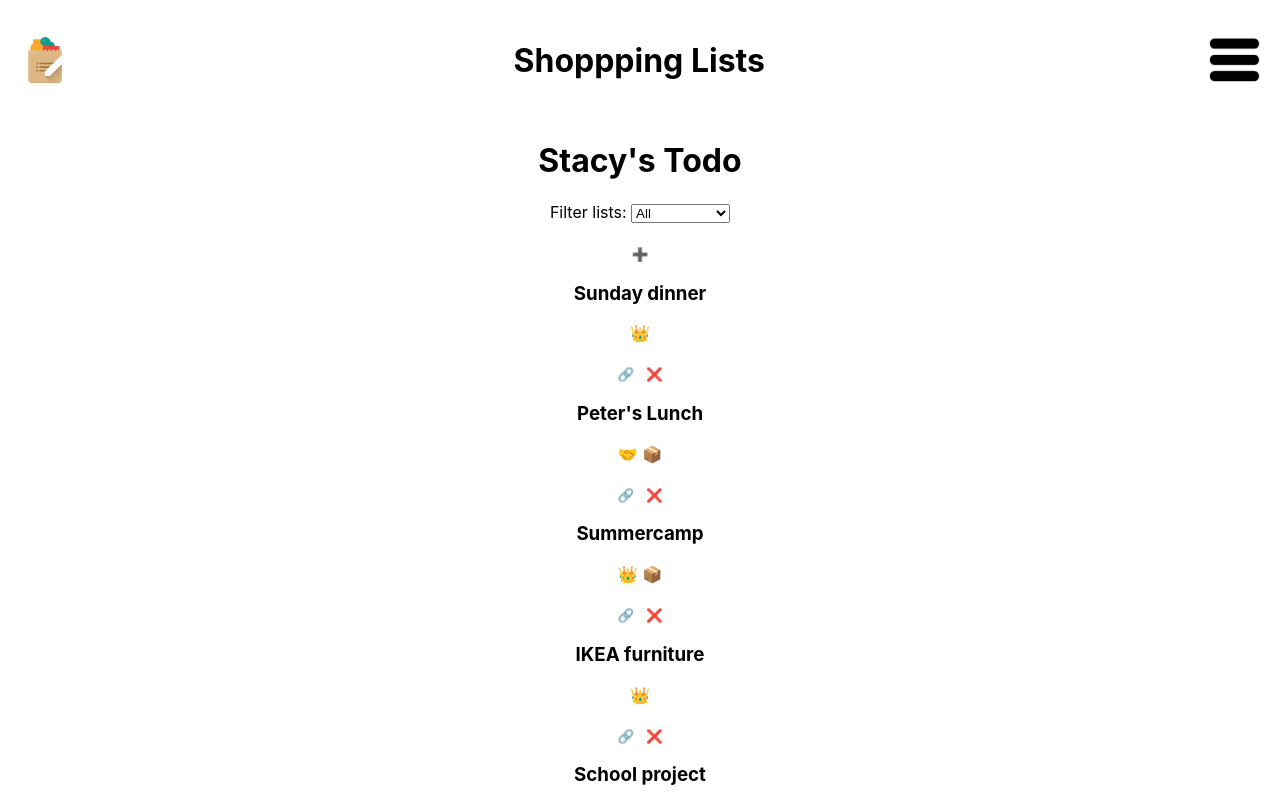
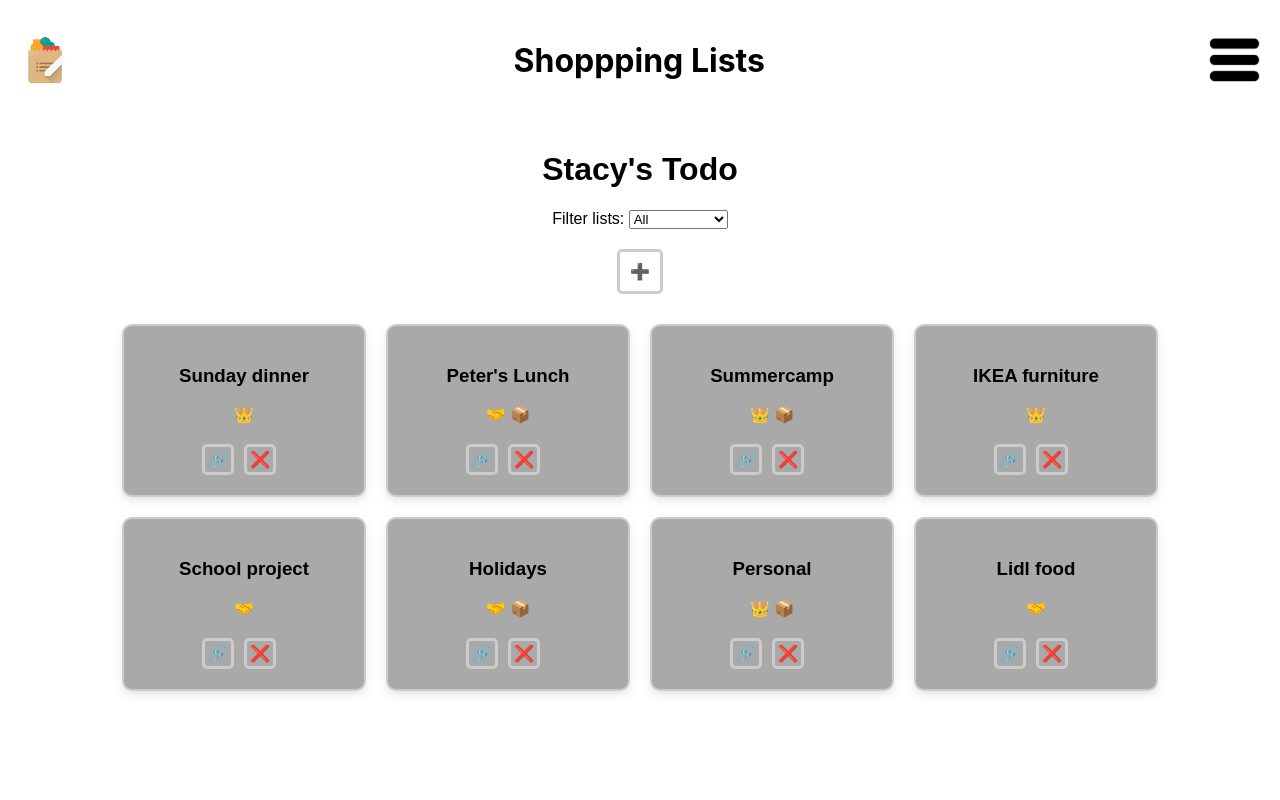
Before and after one commit to zm1z33k/toDoShopList, a React (Create React App) app in the folder client/: page / in a window 1280 px wide. Shown: the top 800 px of the page. Built offline with nearby package versions, Linux system fonts and the light colour scheme; the HTML template or start-up script is replaced by a standard one.

Commit message:
css optimization

```diff
--- a/client/src/components/listsOverview/listsOverview.css
+++ b/client/src/components/listsOverview/listsOverview.css
@@ -1,45 +1,42 @@
-#listName {
-  padding: "10px";
-  font-family: "Arial, sans-serif";
-  text-align: "center";
+.listName {
+  padding: 10px;
+  font-family: Arial, sans-serif;
+  text-align: center;
 }
 
-#addListButton {
-  background: "none";
-  border: "3px solid #ccc";
-  cursor: "pointer";
-  padding: "10px";
-  font-size: "16px";
-  margin-bottom: "20px";
+.button {
+  background: none;
+  border: 3px solid #ccc;
+  cursor: pointer;
+  padding: 10px;
+  font-size: 16px;
+  margin-bottom: 20px;
 }
 
-#tile {
-  border: "2px solid #ccc";
-  border-radius: "10px";
-  margin: "10px";
-  padding: "20px";
-  width: "200px";
-  text-align: "center";
-  background: "darkgrey";
-  box-shadow: "0 4px 8px rgba(0, 0, 0, 0.1)";
-  cursor: "pointer";
+.optionButton {
+  background: none;
+  border: 3px solid #ccc;
+  cursor: pointer;
+  color: blue;
+  margin-right: 10px;
+  padding: 3px;
+  font-size: 16px;
 }
 
-#shareButton {
-  background: "none";
-  border: "3px solid #ccc";
-  cursor: "pointer";
-  color: "blue";
-  margin-right: "10px";
-  padding: "3px";
-  font-size: "16px";
+.tile {
+  display: flex;
+  flex-wrap: wrap;
+  justify-content: center;
 }
 
-#deleteButton {
-  background: "none";
-  border: "3px solid #ccc";
-  cursor: "pointer";
-  color: "red";
-  padding: "3px";
-  font-size: "16px";
+.tileStyle {
+  border: 2px solid #ccc;
+  border-radius: 10px;
+  margin: 10px;
+  padding: 20px;
+  width: 200px;
+  text-align: center;
+  background: darkgrey;
+  box-shadow: 0 4px 8px rgba(0, 0, 0, 0.1);
+  cursor: pointer;
 }
```
